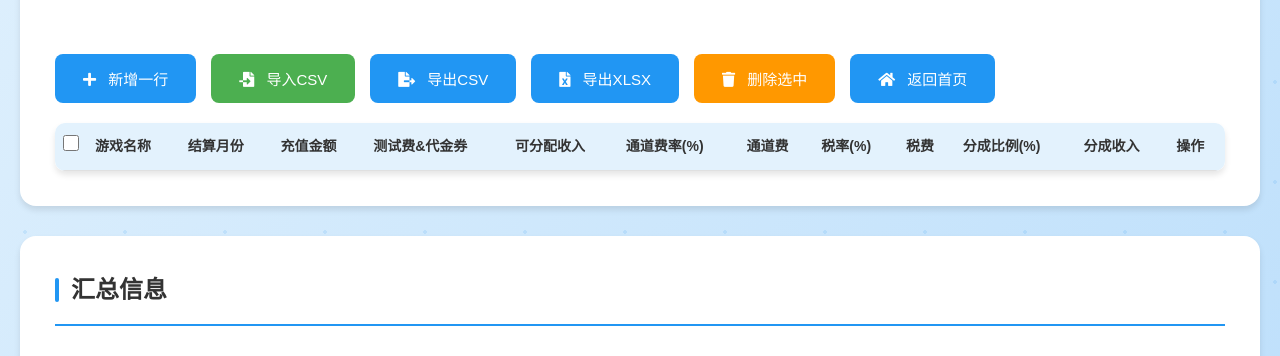
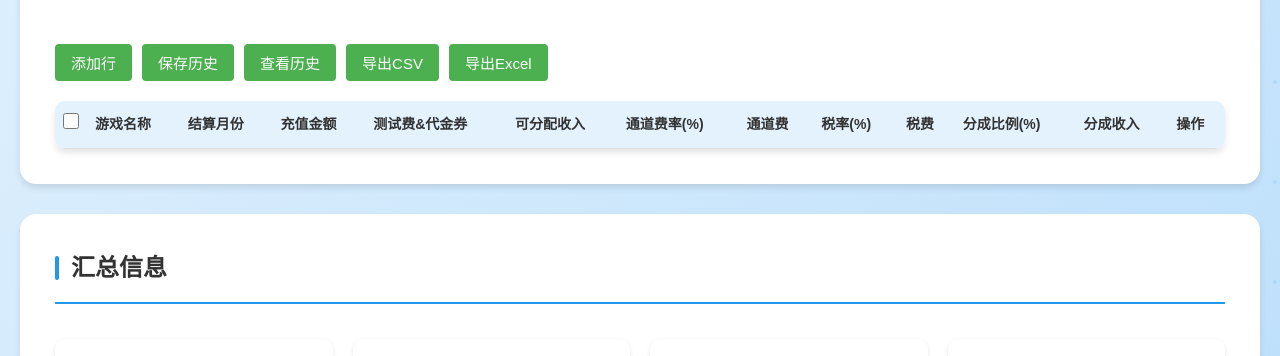
Before and after one commit to wangmiao033/quote-web, a plain HTML site: page public/dev-reconciliation.html in a window 1280 px wide. Shown: the part 393-749 px from the top of the page. Drawn offline with Linux system fonts and the light colour scheme.

Commit message:
更新研发对账页面：添加历史记录功能按钮和样式

```diff
--- a/public/dev-reconciliation.html
+++ b/public/dev-reconciliation.html
@@ -78,6 +78,35 @@
             padding: 5px 10px;
             font-size: 0.9rem;
         }
+
+        .actions {
+            margin-bottom: 20px;
+            display: flex;
+            gap: 10px;
+            flex-wrap: wrap;
+        }
+
+        .button {
+            padding: 8px 16px;
+            background-color: #4CAF50;
+            color: white;
+            border: none;
+            border-radius: 4px;
+            cursor: pointer;
+            transition: background-color 0.3s;
+        }
+
+        .button:hover {
+            background-color: #45a049;
+        }
+
+        .button.danger {
+            background-color: #f44336;
+        }
+
+        .button.danger:hover {
+            background-color: #da190b;
+        }
     </style>
 </head>
 <body>
@@ -115,25 +144,12 @@
                 </div>
             </div>
 
-            <div class="button-group">
-                <button class="button primary" onclick="addRow()">
-                    <i class="fas fa-plus"></i> 新增一行
-                </button>
-                <button class="button secondary" onclick="importCSV()">
-                    <i class="fas fa-file-import"></i> 导入CSV
-                </button>
-                <button class="button" onclick="exportCSV()">
-                    <i class="fas fa-file-export"></i> 导出CSV
-                </button>
-                <button class="button" onclick="exportXLSX()">
-                    <i class="fas fa-file-excel"></i> 导出XLSX
-                </button>
-                <button class="button warning" onclick="deleteSelected()">
-                    <i class="fas fa-trash"></i> 删除选中
-                </button>
-                <button class="button" onclick="window.location.href='index.html'">
-                    <i class="fas fa-home"></i> 返回首页
-                </button>
+            <div class="actions">
+                <button onclick="addRow()" class="button">添加行</button>
+                <button onclick="saveHistory()" class="button">保存历史</button>
+                <button onclick="showHistory()" class="button">查看历史</button>
+                <button onclick="exportCSV()" class="button">导出CSV</button>
+                <button onclick="exportXLSX()" class="button">导出Excel</button>
             </div>
 
             <div class="table-container">
```
